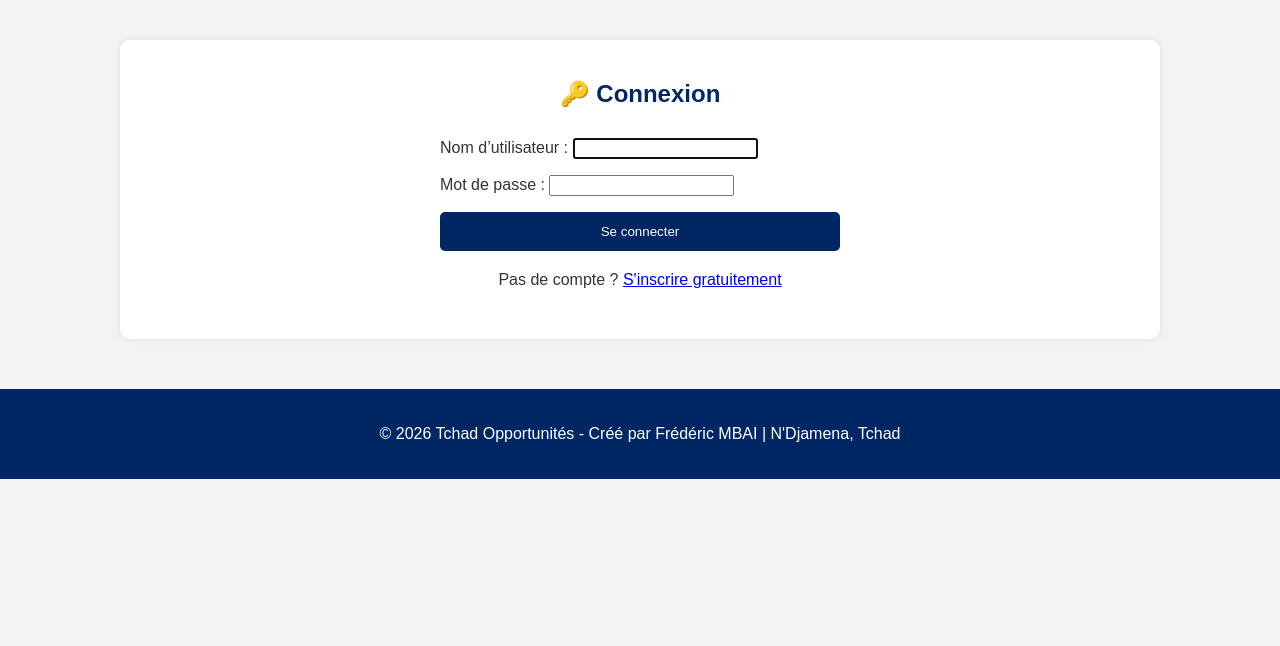
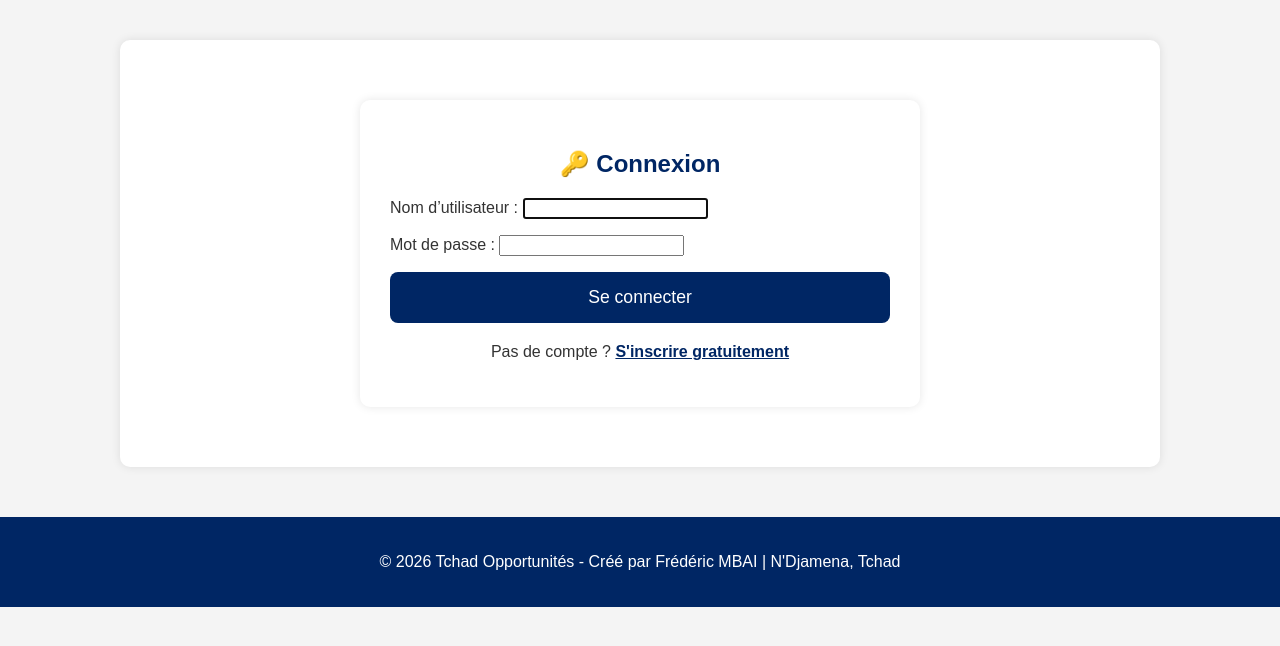
Before and after one commit to MBAIAMNE/tchad-opportunites, a Django app: page /users/login/ in a window 1280 px wide. Shown: the part 121-767 px from the top of the page. Run offline with Django 5.2, Linux system fonts and the light colour scheme.

Commit message:
Update login.html

```diff
--- a/templates/users/login.html
+++ b/templates/users/login.html
@@ -3,20 +3,23 @@
 {% block title %}Connexion - Tchad Opportunités{% endblock %}
 
 {% block content %}
+    <div style="max-width:500px; margin:40px auto; padding:30px; background:white; border-radius:10px; box-shadow:0 0 10px rgba(0,0,0,0.1);">
         <h2 style="text-align:center; color:#002664;">🔑 Connexion</h2>
-<div style="max-width:400px; margin:30px auto;">
+
         {% if messages %}
             {% for message in messages %}
-            <p style="color:green; text-align:center;">{{ message }}</p>
+                <p style="color:green; text-align:center; font-weight:bold;">{{ message }}</p>
             {% endfor %}
         {% endif %}
+
         <form method="post">
             {% csrf_token %}
             {{ form.as_p }}
-        <button type="submit" style="width:100%; padding:12px; background:#002664; color:white; border:none; border-radius:5px;">Se connecter</button>
+            <button type="submit" style="width:100%; padding:15px; background:#002664; color:white; border:none; border-radius:8px; font-size:1.1em;">Se connecter</button>
         </form>
+
         <p style="text-align:center; margin-top:20px;">
-        Pas de compte ? <a href="{% url 'signup' %}">S'inscrire gratuitement</a>
+            Pas de compte ? <a href="{% url 'signup' %}" style="color:#002664; font-weight:bold;">S'inscrire gratuitement</a>
         </p>
     </div>
 {% endblock %}
```
Lines whose indentation alone changed are shown as unchanged.
